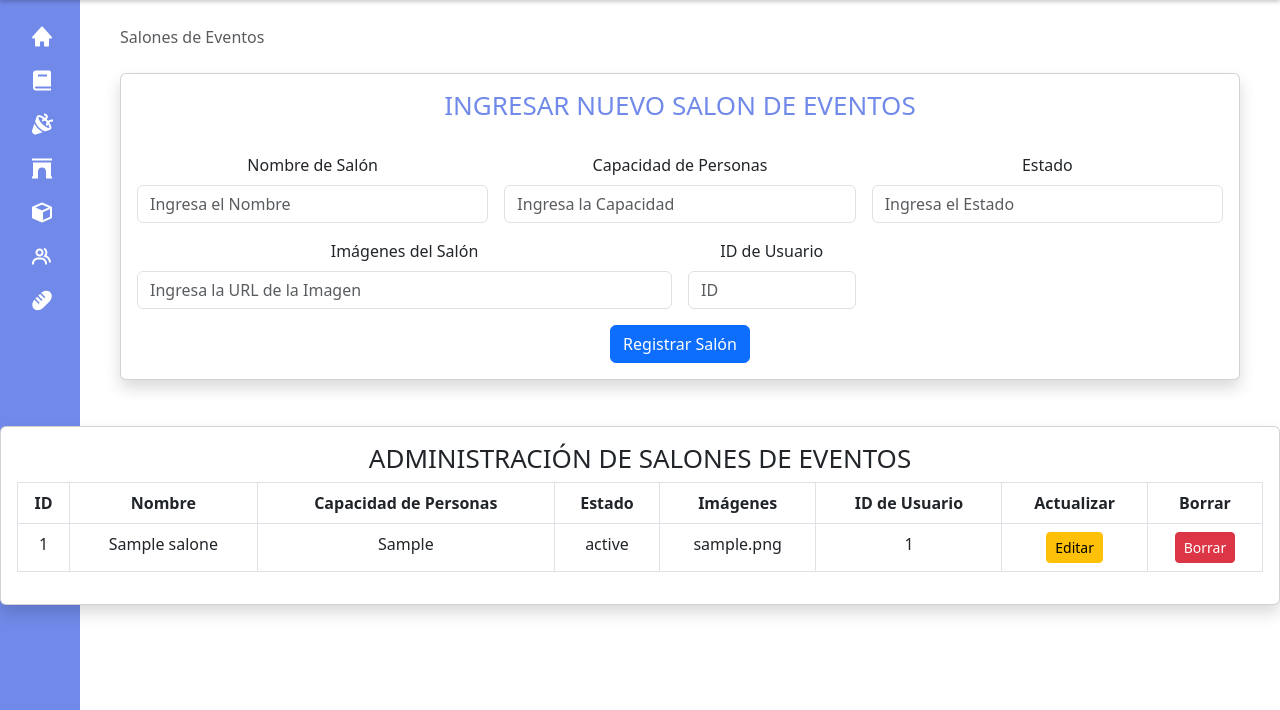
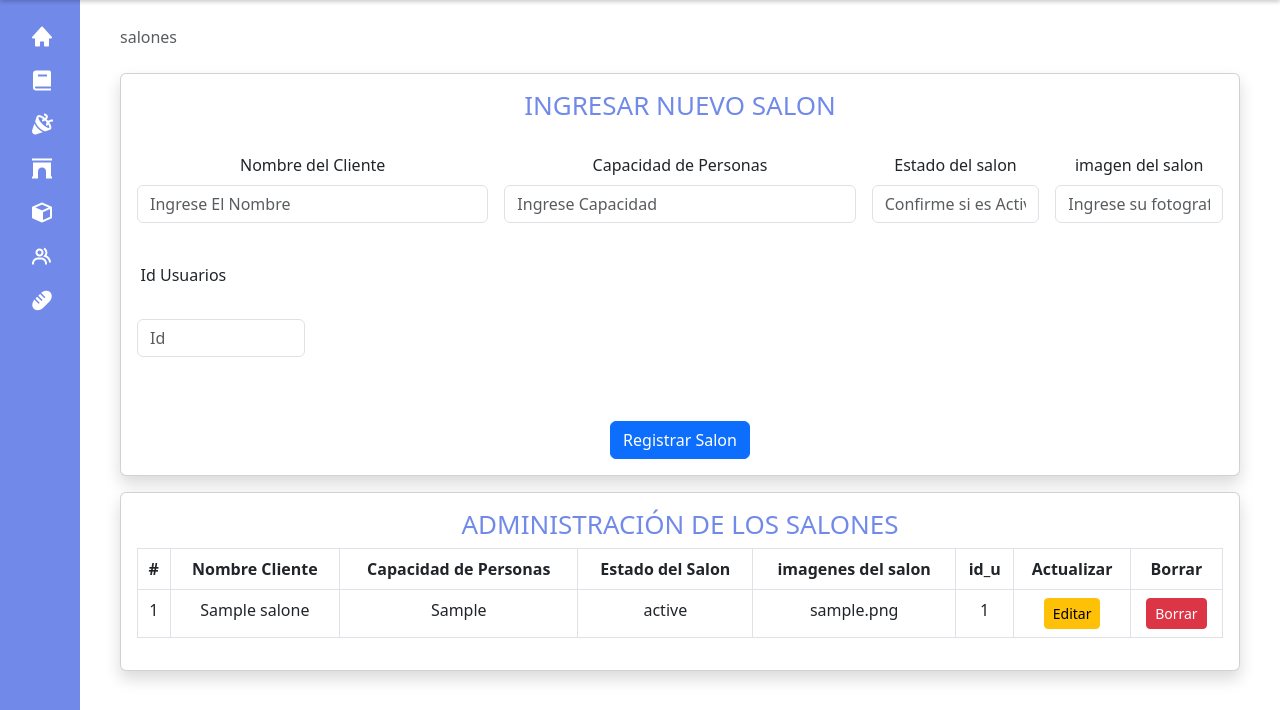
Before and after one commit to GeovannyCG/eventtotal, a PHP site: template views/salones-eventtotal-view.php in a window 1280 px wide. Shown: the part 90-800 px from the top of the page. Run offline with PHP 8.4, Linux system fonts and the light colour scheme; a user stored in the database is signed in; the template is opened without the code that fills it: most values are stand-ins (such as "Sample title", 1, 10 or a date in 2020).

Commit message:
Add files via upload

```diff
--- a/views/salones-eventtotal-view.php
+++ b/views/salones-eventtotal-view.php
@@ -13,7 +13,7 @@
     <meta name="viewport" content="width=device-width, initial-scale=1.0">
     <title>EventTotal | Inicio</title>
     <!-- link de favicon -->
-    <link rel="shortcut icon" href="/assets/images/logotipo-main-curt.ico" type="image/x-icon">
+    <link rel="shortcut icon" href="../assets/images/logotipo-main-curt.ico" type="image/x-icon">
     <!-- link css de boostrap -->
     <link href="https://cdn.jsdelivr.net/npm/bootstrap@5.3.0/dist/css/bootstrap.min.css" rel="stylesheet" integrity="sha384-9ndCyUaIbzAi2FUVXJi0CjmCapSmO7SnpJef0486qhLnuZ2cdeRhO02iuK6FUUVM" crossorigin="anonymous">
     <!--CSS para los icons de Boxicons-->
@@ -175,7 +175,6 @@
         </ul>
     </div>
 
-
     <!-- Contenedor para el contenido prinicipal del apartado en cuestion ################-->
     <div class="wrapper" id="contenedor-main">
         <!-- Titulo de Apartado -->
@@ -184,7 +183,7 @@
                 <div class="page-title-box d-sm-flex align-items-center justify-content-between">
                     <div class="page-title-right">
                         <ol class="breadcrumb m-0">
-                        <li class="breadcrumb-item active">Salones de Eventos</li>
+                            <li class="breadcrumb-item active">salones</li>
                         </ol>
                     </div>
                 </div>
@@ -192,145 +191,138 @@
         </div>
         <br>
 
-
-  <!-- Ingresar Nuevos Salón -->
+        <!-- Ingresar Nuevos salones-->
         <div class="ingresar_usuarios mb-3">
             <div class="card shadow">
                 <div class="card-body">
                     <center>
-                <h1 style="font-size: 26px;">INGRESAR NUEVO SALON DE EVENTOS</h1>
+                        <h1 style="font-size: 26px;">INGRESAR NUEVO SALON</h1>
                     </center>
                     <br>
                     <center>
-                <form class="row g-3 needs-validation" method="POST" action="../Actions_salones/">
+                        <form class="row g-3 needs-validation" method="POST" action="../Actions_Salones/">
+
 
                             <div class="col-md-4">
-                        <label class="form-label">Nombre de Salón</label>
-                        <input type="text" class="form-control" placeholder="Ingresa el Nombre" required name="nombre_s">
+                                <label class="form-label">Nombre del Cliente</label>
+                                <input type="text" class="form-control" placeholder="Ingrese El Nombre" required name="nombre_s">
                             </div>
 
                             <div class="col-md-4">
                                 <label class="form-label">Capacidad de Personas</label>
-                        <input type="text" class="form-control" placeholder="Ingresa la Capacidad" required name="cap_personas_s">
-                    </div>
-
-                    <div class="col-md-4">
-                        <label class="form-label">Estado</label>
-                        <input type="text" class="form-control" placeholder="Ingresa el Estado" required name="estado_s">
-                    </div>
-
-                    <div class="col-md-6">
-                        <label class="form-label">Imágenes del Salón</label>
-                        <input type="text" class="form-control" placeholder="Ingresa la URL de la Imagen" required name="imagenes_s">
+                                <input type="text" class="form-control" placeholder="Ingrese Capacidad" required name="cap_personas">
                             </div>
 
                             <div class="col-md-2">
-                        <label class="form-label">ID de Usuario</label>
-                        <input type="text" class="form-control" list="UsuarioList" placeholder="ID" required name="id_u">
+                                <label class="form-label">Estado del salon</label>
+                                <input type="text" class="form-control" placeholder="Confirme si es Activo o Inactivo" required name="estado_s">
+                            </div>
+
+                            <div class="col-md-2">
+                                <label class="form-label">imagen del salon</label>
+                                <input type="text" class="form-control" placeholder="Ingrese su fotografia" required name="imagenes_s">
+                            </div>
+
+
+                            <div class="col-md-2">
+                                <label class="form-label">Id Usuarios</label>
+                                <input type="text" class="form-control" list="UsuarioList" placeholder="Id" required name="id_u">
                                 <datalist id="UsuarioList">
-                            <?php foreach ($getId_Users as $id_usuarios) {?>
-                                <option value="<?php echo $id_usuarios['id_u'] ?>">
+                                    <?php foreach ($getId_Users as $id_usuarios){?>
+                                        <option value="<?php echo $id_usuarios['id_u']?>">
                                     <?php }?>
                                 </datalist>
                             </div>
 
                             <div class="col-12">
-                        <input class="btn btn-primary" type="submit" name="create" value="Registrar Salón">
+                                <input class="btn btn-primary" type="submit" name="create" value="Registrar Salon">
                             </div>
                         </form>
                     </center>
                 </div>
             </div>
         </div>
-    <!-- Termina Nuevos Salones-->
-</div>
+        <!-- Termina Creacion de salon-->
 
-        <!-- Administrar Salones de Eventos -->
+        <!-- Administrar Salones-->
         <div class="Administrar_salones">
             <div class="card shadow">
                 <div class="card-body">
                     <div class="table-responsive-xxl">
-                <!-- Tabla de Salones de Eventos -->
+                        <!-- Tabla de Usuarios -->
                         <center>
-                    <h1 style="font-size: 26px;">ADMINISTRACIÓN DE SALONES DE EVENTOS</h1>
+                            <h1 style="font-size: 26px;">ADMINISTRACIÓN DE LOS SALONES</h1>
                         </center>
                         <table class="table table-bordered">
                             <thead>
                                 <tr>
-                            <th scope="col" style="text-align: center;">ID</th>
-                            <th scope="col" style="text-align: center;">Nombre</th>
+                                    <th scope="col" style="text-align: center;">#</th>
+                                    <th scope="col" style="text-align: center;">Nombre Cliente</th>
                                     <th scope="col" style="text-align: center;">Capacidad de Personas</th>
-                            <th scope="col" style="text-align: center;">Estado</th>
-                            <th scope="col" style="text-align: center;">Imágenes</th>
-                            <th scope="col" style="text-align: center;">ID de Usuario</th>
+                                    <th scope="col" style="text-align: center;">Estado del Salon</th>
+                                    <th scope="col" style="text-align: center;">imagenes del salon</th>
+                                    <th scope="col" style="text-align: center;">id_u</th>
                                     <th scope="col" style="text-align: center;">Actualizar</th>
                                     <th scope="col" style="text-align: center;">Borrar</th>
                                 </tr>
                             </thead>
                             <tbody>
 
+                            <?php foreach ($get_salones as $salones){?>
 
-                    <?php if (isset($get_salones) && is_array($get_salones) && !empty($get_salones)): ?>
-    <?php foreach ($get_salones as $salon): ?>
                                     <tr>
-            <td style="text-align: center;"><?php echo $salon['id_s']; ?></td>
-            <td style="text-align: center;"><?php echo $salon['nombre_s']; ?></td>
-            <td style="text-align: center;"><?php echo $salon['cap_personas_s']; ?></td>
-            <td style="text-align: center;"><?php echo $salon['estado_s']; ?></td>
-            <td style="text-align: center;"><?php echo $salon['imagenes_s']; ?></td>
-            <td style="text-align: center;"><?php echo $salon['id_u']; ?></td>
+                                        <td style="text-align: center;"><?php echo $salones['id_s'];?></td>
+                                        <td style="text-align: center;"><?php echo $salones['nombre_s'];?></td>
+                                        <td style="text-align: center;"><?php echo $salones['cap_personas_s'];?></td>
+                                        <td style="text-align: center;"><?php echo $salones['estado_s'];?></td>
+                                        <td style="text-align: center;"><?php echo $salones['imagenes_s'];?></td>
+                                        <td style="text-align: center;"><?php echo $salones['id_u'];?></td>
                                         <td>
-                <center>
-                    <button class="btn btn-warning btn-sm" id="btn-edit<?php echo $salon['id_s']; ?>" data-bs-toggle="modal" data-bs-target="#exampleModal<?php echo $salon['id_s']; ?>">Editar</button>
-                </center>
+                                            <center><button class="btn btn-warning btn-sm" id="btn-edit<?php echo $salones['id_s'];?>" data-bs-toggle="modal" data-bs-target="#exampleModal<?php echo $salones['id_s'];?>">Editar</button></center>
                                         </td>
                                         <td>
-                <form action="../salones/?id=<?php echo $salon['id_s']; ?>" method="POST" onsubmit="return confirm('¿Estás seguro de que deseas eliminar este salón de eventos?');">
+                                            <form action="../Actions_Salones/?id=<?php echo $salones['id_s'];?>" method="POST" onsubmit="return confirm('¿Estás seguro de que deseas eliminar este usuario?');">
                                                 <center><input type="submit" class="btn btn-danger btn-sm" name="delete" value="Borrar"></center>
                                             </form>
                                         </td>
                                     </tr>
 
-        <!-- Formato para actualizar salón de eventos -->
-        <div class="modal fade" id="exampleModal<?php echo $salon['id_s']; ?>" tabindex="-1" aria-hidden="true">
+                                    <!-- Formato para actuatlizar usuario -->
+                                    <div class="modal fade" id="exampleModal<?php echo $salones['id_s'];?>" tabindex="-1" aria-hidden="true">
                                         <div class="modal-dialog modal-xl">
                                             <div class="modal-content">
                                             <div class="modal-header">
-                        <h1 class="modal-title fs-5"><?php echo $salon['nombre_s']; ?></h1>
+                                                <h1 class="modal-title fs-5"><?php echo $salones['nombre_s'];?></h1>
                                                 <button type="button" class="btn-close" data-bs-dismiss="modal" aria-label="Close"></button>
                                             </div>
                                             <div class="modal-body">
-                        <form class="row g-3 needs-validation" action="../salones/?id=<?php echo $salon['id_s']; ?>" method="POST">
+                                                <form class="row g-3 needs-validation" action="../Actions_Salones/?id=<?php echo $salones['id_s'];?>" method="POST">
                                                     <br>
                                                     <div class="col-md-4">
-                                <label class="form-label">Nombre de Salón</label>
-                                <input type="text" class="form-control" placeholder="Ingresa el Nombre" required name="nombre_salon" value="<?php echo $salon['nombre_s']; ?>">
+                                                        <label class="form-label">Nombre de Cliente</label>
+                                                        <input type="text" class="form-control" placeholder="Ingresa el Nombre" required name="Nombre_s" value="<?php echo $salones['nombre_s'];?>">
                                                     </div>
 
                                                     <div class="col-md-4">
                                                         <label class="form-label">Capacidad de Personas</label>
-                                <input type="text" class="form-control" placeholder="Ingresa la Capacidad" required name="cap_personas" value="<?php echo $salon['cap_personas_s']; ?>">
+                                                        <input type="text" class="form-control" placeholder="Ingresa la Capacidad" required name="cap_personas_s" value="<?php echo $salones['cap_personas_s'];?>">
                                                     </div>
 
                                                     <div class="col-md-4">
-                                <label class="form-label">Estado</label>
-                                <input type="text" class="form-control" placeholder="Ingresa el Estado" required name="estado" value="<?php echo $salon['estado_s']; ?>">
-                            </div>
-
-                            <div class="col-md-6">
-                                <label class="form-label">Imágenes del Salón</label>
-                                <input type="text" class="form-control" placeholder="Ingresa la URL de la Imagen" required name="imagenes_salon" value="<?php echo $salon['imagenes_s']; ?>">
+                                                        <label class="form-label">Estado del Salon</label>
+                                                        <input type="text" class="form-control" placeholder="Confirme si es Activo o Inactivo" required name="estado_s" value="<?php echo $salones['estado_s'];?>">
                                                     </div>
 
                                                     <div class="col-md-2">
-                                <label class="form-label">ID de Usuario</label>
-                                <input type="text" class="form-control" list="UsuarioList" placeholder="ID" required name="id_usuario" value="<?php echo $salon['id_u']; ?>">
-                                <datalist id="UsuarioList">
-                                    <?php foreach ($getId_Users as $id_usuarios): ?>
-                                        <option value="<?php echo $id_usuarios['id_u'] ?>">
-                                    <?php endforeach; ?>
-                                </datalist>
+                                                        <label class="form-label">Imagenes del Salon</label>
+                                                        <input type="text" class="form-control" placeholder="Ingresa la fotografia" required name="imagenes_s" value="<?php echo $salones['imagenes_s'];?>">
                                                     </div>
+
+                                                    <div class="col-md-2">
+                                                        <label class="form-label">id_usuario</label>
+                                                        <input type="text" class="form-control" placeholder="id_u" required name="id_u" value="<?php echo $salones['id_u'];?>">
+                                                    </div>
+
 
                                                     <div class="modal-footer">
                                                         <button type="button" class="btn btn-secondary" data-bs-dismiss="modal">Cerrar</button>
@@ -340,16 +332,21 @@
                                             </div>
                                         </div>
                                     </div>
+                                    <!-- Termina Formato para actuatlizar usuario -->
+                                <?php }?>
+                            </tbody>
+                        </table>
                     </div>
-        <!-- Termina Formato para actualizar salón de eventos -->
-    <?php endforeach; ?>
-<?php else: ?>
-    <tr>
-        <td colspan="8" style="text-align: center;">No hay salones de eventos disponibles.</td>
-    </tr>
-<?php endif; ?>
+                    <!-- Termina Tabla de Usuarios -->
+                </div>
+                <!-- Termina Card Body -->
+            </div>
+            <!-- Termina Card Shadow -->
+        </div>
+        <!-- Termina Administrar Usuarios-->
 
-
+    </div>
+    <!-- Termina Contenedor Principal-->
 
 
     <!-- Script de JS Boostrap  -->
@@ -358,7 +355,7 @@
     <script src="https://cdn.jsdelivr.net/npm/bootstrap@5.3.0-alpha3/dist/js/bootstrap.min.js" integrity="sha384-Y4oOpwW3duJdCWv5ly8SCFYWqFDsfob/3GkgExXKV4idmbt98QcxXYs9UoXAB7BZ" crossorigin="anonymous"></script>
 
     <!--Script para funcion de boton-->
-    <script src="./assets/js/general-items-function-min.js"></script>
+    <script src="../assets/js/general-items-function-min.js"></script>
 </body>
 
 </html>
```
Lines whose indentation alone changed are shown as unchanged.
